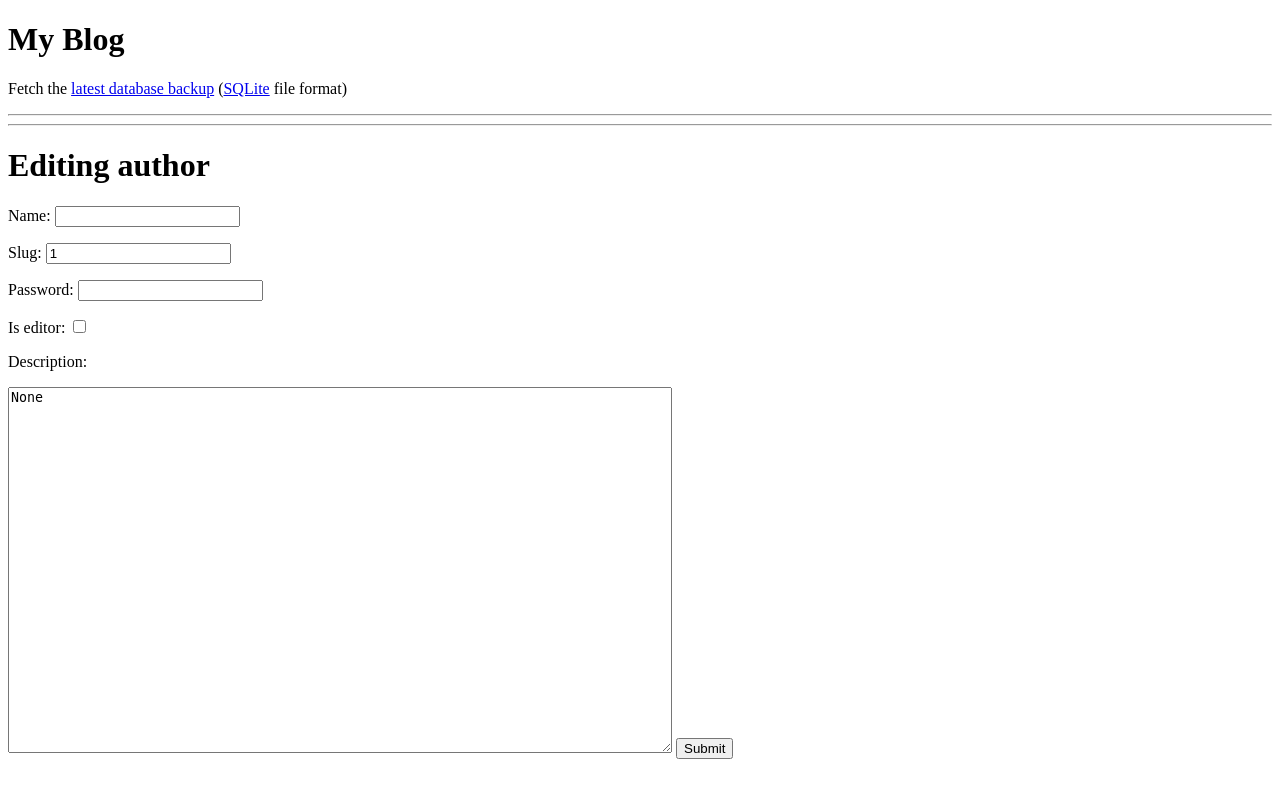
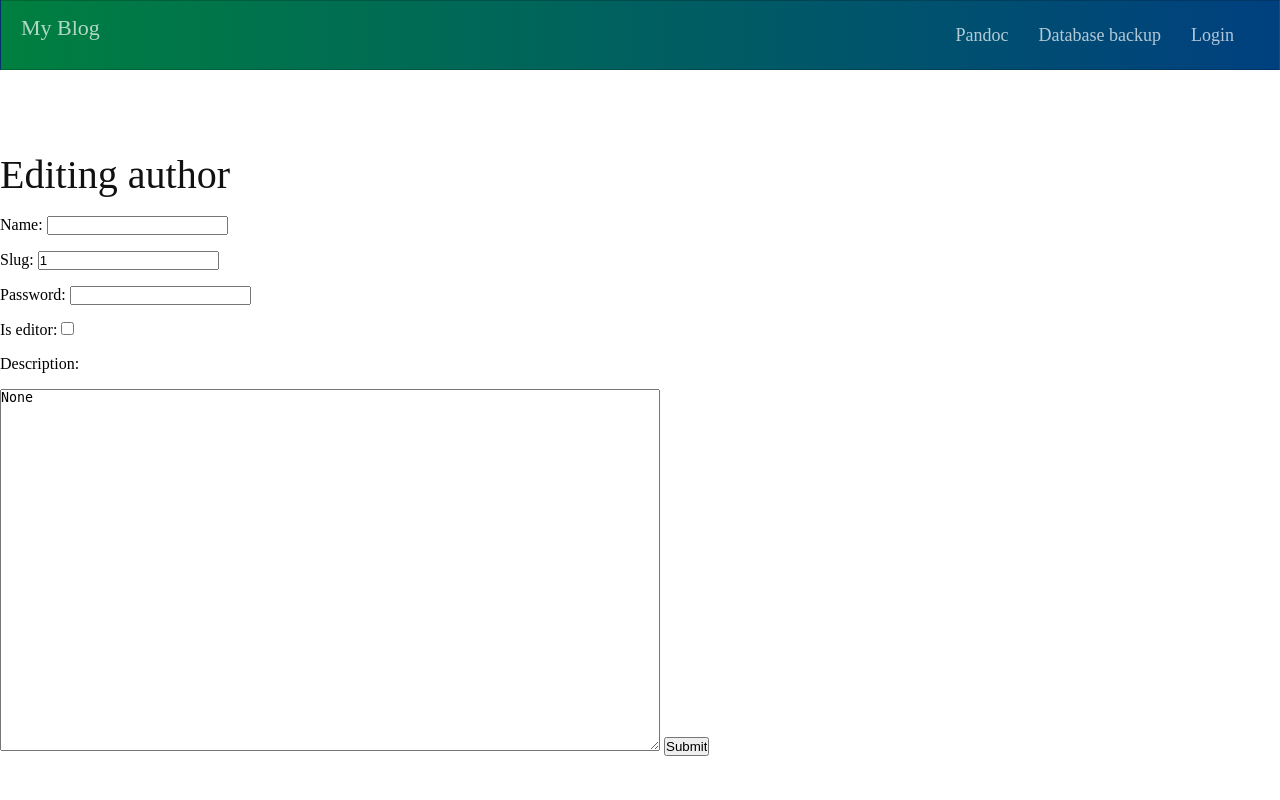
Before and after one commit to danya02/blog, a Flask app: page /author/1/edit in a window 1280 px wide. Run offline with Flask 2, Linux system fonts and the light colour scheme; data that the repository does not hold is empty.

Commit message:
Adding basic styling.

```diff
--- /dev/null
+++ b/static/article-styles.css
@@ -0,0 +1,337 @@
+/* Adapted from https://gist.github.com/killercup/5917178 which was released under CC-0 */
+
+html {
+  font-size: 100%;
+  overflow-y: scroll;
+  -webkit-text-size-adjust: 100%;
+  -ms-text-size-adjust: 100%;
+}
+/*
+article {
+  color: #444;
+  font-family: Georgia, Palatino, 'Palatino Linotype', Times, 'Times New Roman', serif;
+  font-size: 12px;
+  line-height: 1.7;
+  padding: 1em;
+  margin: auto;
+  max-width: 42em;
+  background: #fefefe;
+}
+*/
+
+article {
+  padding-left: 1rem;
+  padding-right: 1rem;
+}
+
+article header {
+}
+
+/*
+a {
+  color: #0645ad;
+  text-decoration: none;
+}
+
+a:visited {
+  color: #0b0080;
+}
+
+a:hover {
+  color: #06e;
+}
+
+a:active {
+  color: #faa700;
+}
+
+a:focus {
+  outline: thin dotted;
+}
+*::-moz-selection {
+  background: rgba(255, 255, 0, 0.3);
+  color: #000;
+}
+
+*::selection {
+  background: rgba(255, 255, 0, 0.3);
+  color: #000;
+}
+
+a::-moz-selection {
+  background: rgba(255, 255, 0, 0.3);
+  color: #0645ad;
+}
+
+a::selection {
+  background: rgba(255, 255, 0, 0.3);
+  color: #0645ad;
+}
+
+*/
+
+p {
+  margin: 1em 0;
+}
+
+img {
+  max-width: 100%;
+}
+
+h1, h2, h3, h4, h5, h6 {
+  color: #111;
+  line-height: 125%;
+  margin-top: 2em;
+  font-weight: normal;
+}
+
+h4, h5, h6 {
+  font-weight: bold;
+}
+
+h1 {
+  font-size: 2.5em;
+}
+
+h2 {
+  font-size: 2em;
+}
+
+h3 {
+  font-size: 1.5em;
+}
+
+h4 {
+  font-size: 1.2em;
+}
+
+h5 {
+  font-size: 1em;
+}
+
+h6 {
+  font-size: 0.9em;
+}
+
+blockquote {
+  color: #666666;
+  margin: 0;
+  padding-left: 3em;
+  border-left: 0.5em #EEE solid;
+}
+
+hr {
+  display: block;
+  height: 2px;
+  border: 0;
+  border-top: 1px solid #aaa;
+  border-bottom: 1px solid #eee;
+  margin: 1em 0;
+  padding: 0;
+}
+
+pre, code, kbd, samp {
+  color: #000;
+  font-family: monospace, monospace;
+  _font-family: 'courier new', monospace;
+  font-size: 0.98em;
+}
+
+pre {
+  white-space: pre;
+  white-space: pre-wrap;
+  word-wrap: break-word;
+}
+
+b, strong {
+  font-weight: bold;
+}
+
+dfn {
+  font-style: italic;
+}
+
+ins {
+  background: #ff9;
+  color: #000;
+  text-decoration: none;
+}
+
+mark {
+  background: #ff0;
+  color: #000;
+  font-style: italic;
+  font-weight: bold;
+}
+
+sub, sup {
+  font-size: 75%;
+  line-height: 0;
+  position: relative;
+  vertical-align: baseline;
+}
+
+sup {
+  top: -0.5em;
+}
+
+sub {
+  bottom: -0.25em;
+}
+
+ul, ol {
+  margin: 1em 0;
+  padding: 0 0 0 2em;
+}
+
+li p:last-child {
+  margin-bottom: 0;
+}
+
+ul ul, ol ol {
+  margin: .3em 0;
+}
+
+dl {
+  margin-bottom: 1em;
+}
+
+dt {
+  font-weight: bold;
+  margin-bottom: .8em;
+}
+
+dd {
+  margin: 0 0 .8em 2em;
+}
+
+dd:last-child {
+  margin-bottom: 0;
+}
+
+img {
+  border: 0;
+  -ms-interpolation-mode: bicubic;
+  vertical-align: middle;
+}
+
+figure {
+  display: block;
+  text-align: center;
+  margin: 1em 0;
+}
+
+figure img {
+  border: none;
+  margin: 0 auto;
+}
+
+figcaption {
+  font-size: 0.8em;
+  font-style: italic;
+  margin: 0 0 .8em;
+}
+
+table {
+  margin-bottom: 2em;
+  border-bottom: 1px solid #ddd;
+  border-right: 1px solid #ddd;
+  border-spacing: 0;
+  border-collapse: collapse;
+}
+
+table th {
+  padding: .2em 1em;
+  background-color: #eee;
+  border-top: 1px solid #ddd;
+  border-left: 1px solid #ddd;
+}
+
+table td {
+  padding: .2em 1em;
+  border-top: 1px solid #ddd;
+  border-left: 1px solid #ddd;
+  vertical-align: top;
+}
+
+.author {
+  font-size: 1.2em;
+  text-align: center;
+}
+
+@media only screen and (min-width: 480px) {
+  body {
+    font-size: 14px;
+  }
+}
+@media only screen and (min-width: 768px) {
+  body {
+    font-size: 16px;
+  }
+}
+@media print {
+  * {
+    background: transparent !important;
+    color: black !important;
+    filter: none !important;
+    -ms-filter: none !important;
+  }
+
+  body {
+    font-size: 12pt;
+    max-width: 100%;
+  }
+
+  a, a:visited {
+    text-decoration: underline;
+  }
+
+  hr {
+    height: 1px;
+    border: 0;
+    border-bottom: 1px solid black;
+  }
+
+  a[href]:after {
+    content: " (" attr(href) ")";
+  }
+
+  abbr[title]:after {
+    content: " (" attr(title) ")";
+  }
+
+  .ir a:after, a[href^="javascript:"]:after, a[href^="#"]:after {
+    content: "";
+  }
+
+  pre, blockquote {
+    border: 1px solid #999;
+    padding-right: 1em;
+    page-break-inside: avoid;
+  }
+
+  tr, img {
+    page-break-inside: avoid;
+  }
+
+  img {
+    max-width: 100% !important;
+  }
+
+  @page :left {
+    margin: 15mm 20mm 15mm 10mm;
+}
+
+  @page :right {
+    margin: 15mm 10mm 15mm 20mm;
+}
+
+  p, h2, h3 {
+    orphans: 3;
+    widows: 3;
+  }
+
+  h2, h3 {
+    page-break-after: avoid;
+  }
+}
--- /dev/null
+++ b/static/layout.css
@@ -0,0 +1,93 @@
+* {
+  box-sizing: border-box;
+  padding: 0;
+  margin: 0px;
+}
+/*
+body {
+    font-family: 'Josefin Sans', sans-serif;
+}
+*/
+.navbar {
+  font-size: 18px;
+  background-image: linear-gradient(90deg, #EC4141, #5FBB4E);
+  border: 1px solid rgba(0, 0, 0, 0.2);
+  padding-bottom: 10px;
+  width: 100%;
+  margin: 0;
+  padding: 0px;
+}
+
+
+.main-nav {
+    list-style-type: none;
+}
+
+.navbar * {
+  text-decoration: none;
+  color: rgba(255, 255, 255, 0.7);
+  transition: color 0.5s;
+  margin: 15px;
+  text-align: center;
+}
+
+.navbar a:hover {
+    color: rgba(255, 255, 255, 1);
+}
+
+
+.logo {
+    display: inline-block;
+    font-size: 22px;
+    margin-top: 10px;
+    margin-left: 20px;
+}
+
+#js-navbar-toggle {
+    position: absolute;
+    top: 0;
+    right: 0;
+    cursor: pointer;
+    color: rgba(255, 255, 255, 0.8);
+    font-size: 24px;
+    transition: transform 0.5s;
+}
+
+#js-navbar-toggle.opened {
+  transform: rotateZ(90deg);
+}
+
+
+.inactive {
+    display: none;
+}
+
+@media screen and (min-width: 768px) {
+    .navbar {
+        display: flex;
+        justify-content: space-between;
+        padding-bottom: 0;
+        height: 70px;
+        align-items: center;
+    }
+
+    .main-nav {
+        display: flex;
+        margin-right: 30px;
+        flex-direction: row;
+        justify-content: flex-end;
+    }
+
+    .nav-links {
+        margin-left: 40px;
+    }
+
+    .logo {
+        margin-top: 0;
+    }
+
+    .navbar-toggle {
+        display: none;
+    }
+
+}
--- a/templates/master.html
+++ b/templates/master.html
@@ -2,15 +2,44 @@
 <html>
   <head>
     <title>{% block title %}{% endblock %}</title>
+    <link rel="stylesheet" href="{{url_for('static', filename='article-styles.css')}}" type="text/css" />
+    <link rel="stylesheet" href="{{url_for('static', filename='layout.css')}}" type="text/css" />
   </head>
+  <style>
+{% set first_hue = range(0, 360, 15)|random %}
+
+.navbar {
+  background-image: linear-gradient(90deg, hsl({{first_hue}}, 100%, 25%), hsl({{first_hue + 60}}, 100%, 25%));
+}
+  </style>
   <body>
-    <header>
-      <h1>My Blog</h1>
-      <p>Fetch the <a href="{{ url_for('fetch_database') }}">latest database backup</a> (<a href="https://sqlite.org/index.html">SQLite</a> file format)</p>
-      <hr><hr>
-    </header>
+
+
+<nav class="navbar">
+        <span class="navbar-toggle" id="js-navbar-toggle">≡</span>
+        <a href="{{url_for('index')}}" class="logo">My Blog</a>
+        <ul class="main-nav" id="js-menu">
+          <a href="{{url_for('pandoc_debug')}}">Pandoc</a>
+          <a href="{{url_for('fetch_database')}}">Database backup</a>
+          <a href="{{url_for('auth.authenticate')}}">Login</a>
+        </ul>
+    </nav>
 
     {% block body %}{% endblock %}
 
+<script>
+let mainNav = document.getElementById('js-menu');
+let navBarToggle = document.getElementById('js-navbar-toggle');
+
+mainNav.classList.toggle('inactive');
+
+navBarToggle.addEventListener('click', function () {
+  mainNav.classList.toggle('inactive');
+  navBarToggle.classList.toggle('opened');
+
+});
+</script>
+
+
   </body>
 </html>
```
